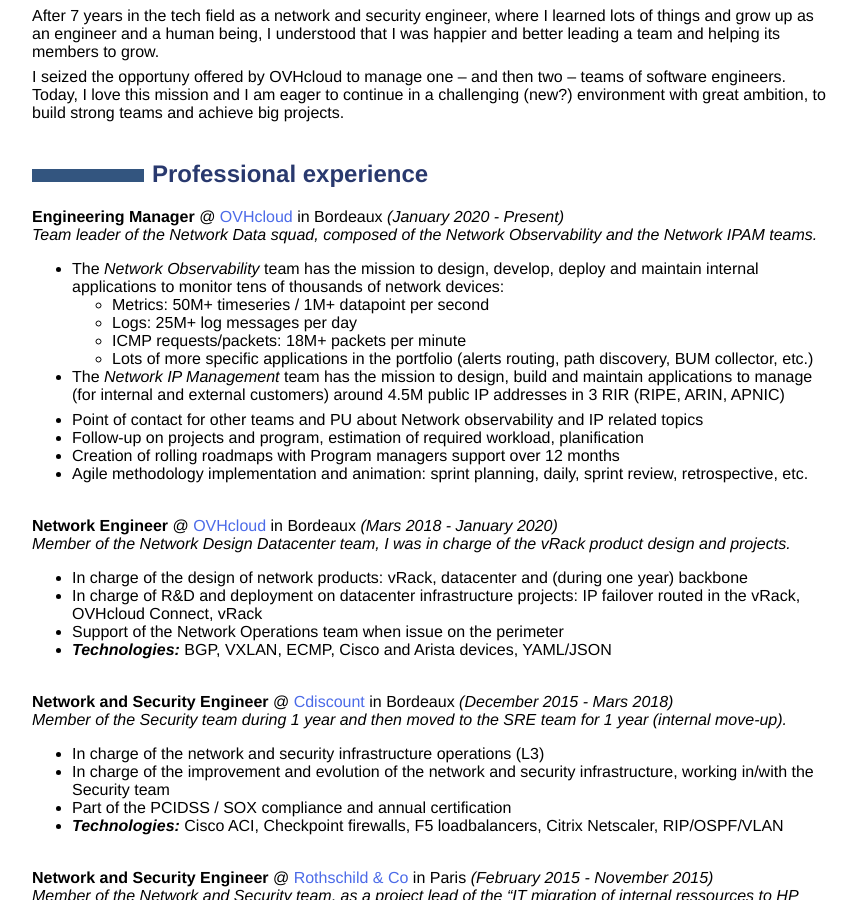
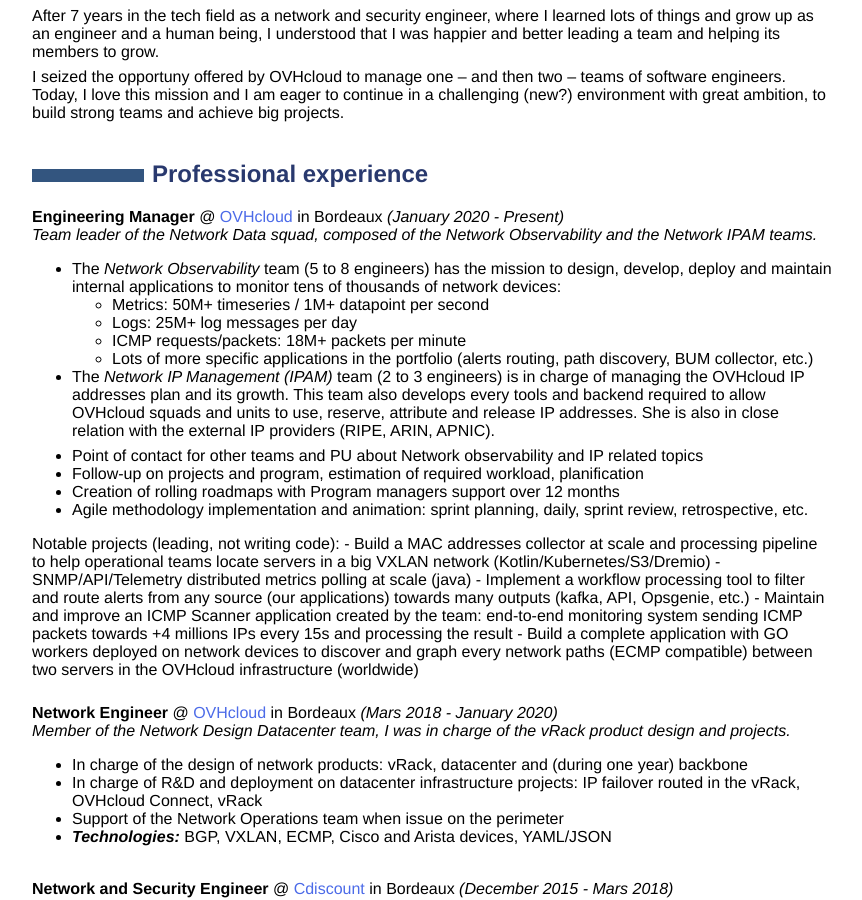
Before and after one commit to hikatanguy/cv, a Jekyll site: the page out/cv_alexandre_tanguy.html, which Jekyll copies as it is, in a window 1280 px wide and 900 px high, scrolled down 513 px. Shown: the whole window, without its empty margins (208-1070 px from the left). Built offline with Jekyll 4.4.1, drawn with Linux system fonts in a browser that asks for light colours.

```diff
--- a/out/cv_alexandre_tanguy.html
+++ b/out/cv_alexandre_tanguy.html
@@ -33,19 +33,20 @@
 <h2 id="professional-experience">Professional experience</h2>
 <p><strong>Engineering Manager</strong> @ <a href="https://www.ovhcloud.com">OVHcloud</a> in Bordeaux <em>(January 2020 - Present)</em> <br> <em>Team leader of the Network Data squad, composed of the Network Observability and the Network IPAM teams.</em></p>
 <ul>
-<li>The <em>Network Observability</em> team has the mission to design, develop, deploy and maintain internal applications to monitor tens of thousands of network devices:
+<li>The <em>Network Observability</em> team (5 to 8 engineers) has the mission to design, develop, deploy and maintain internal applications to monitor tens of thousands of network devices:
 <ul>
 <li>Metrics: 50M+ timeseries / 1M+ datapoint per second</li>
 <li>Logs: 25M+ log messages per day</li>
 <li>ICMP requests/packets: 18M+ packets per minute</li>
 <li>Lots of more specific applications in the portfolio (alerts routing, path discovery, BUM collector, etc.)</li>
 </ul></li>
-<li><p>The <em>Network IP Management</em> team has the mission to design, build and maintain applications to manage (for internal and external customers) around 4.5M public IP addresses in 3 RIR (RIPE, ARIN, APNIC)</p></li>
+<li><p>The <em>Network IP Management (IPAM)</em> team (2 to 3 engineers) is in charge of managing the OVHcloud IP addresses plan and its growth. This team also develops every tools and backend required to allow OVHcloud squads and units to use, reserve, attribute and release IP addresses. She is also in close relation with the external IP providers (RIPE, ARIN, APNIC).</p></li>
 <li>Point of contact for other teams and PU about Network observability and IP related topics</li>
 <li>Follow-up on projects and program, estimation of required workload, planification</li>
 <li>Creation of rolling roadmaps with Program managers support over 12 months</li>
-<li><p>Agile methodology implementation and animation: sprint planning, daily, sprint review, retrospective, etc. <br><br></p></li>
+<li><p>Agile methodology implementation and animation: sprint planning, daily, sprint review, retrospective, etc.</p></li>
 </ul>
+<p>Notable projects (leading, not writing code): - Build a MAC addresses collector at scale and processing pipeline to help operational teams locate servers in a big VXLAN network (Kotlin/Kubernetes/S3/Dremio) - SNMP/API/Telemetry distributed metrics polling at scale (java) - Implement a workflow processing tool to filter and route alerts from any source (our applications) towards many outputs (kafka, API, Opsgenie, etc.) - Maintain and improve an ICMP Scanner application created by the team: end-to-end monitoring system sending ICMP packets towards +4 millions IPs every 15s and processing the result - Build a complete application with GO workers deployed on network devices to discover and graph every network paths (ECMP compatible) between two servers in the OVHcloud infrastructure (worldwide) <br><br></p>
 <p><strong>Network Engineer</strong> @ <a href="https://www.ovhcloud.com">OVHcloud</a> in Bordeaux <em>(Mars 2018 - January 2020)</em> <br> <em>Member of the Network Design Datacenter team, I was in charge of the vRack product design and projects.</em></p>
 <ul>
 <li>In charge of the design of network products: vRack, datacenter and (during one year) backbone</li>
```
Also changed, not shown: 2 other files.
